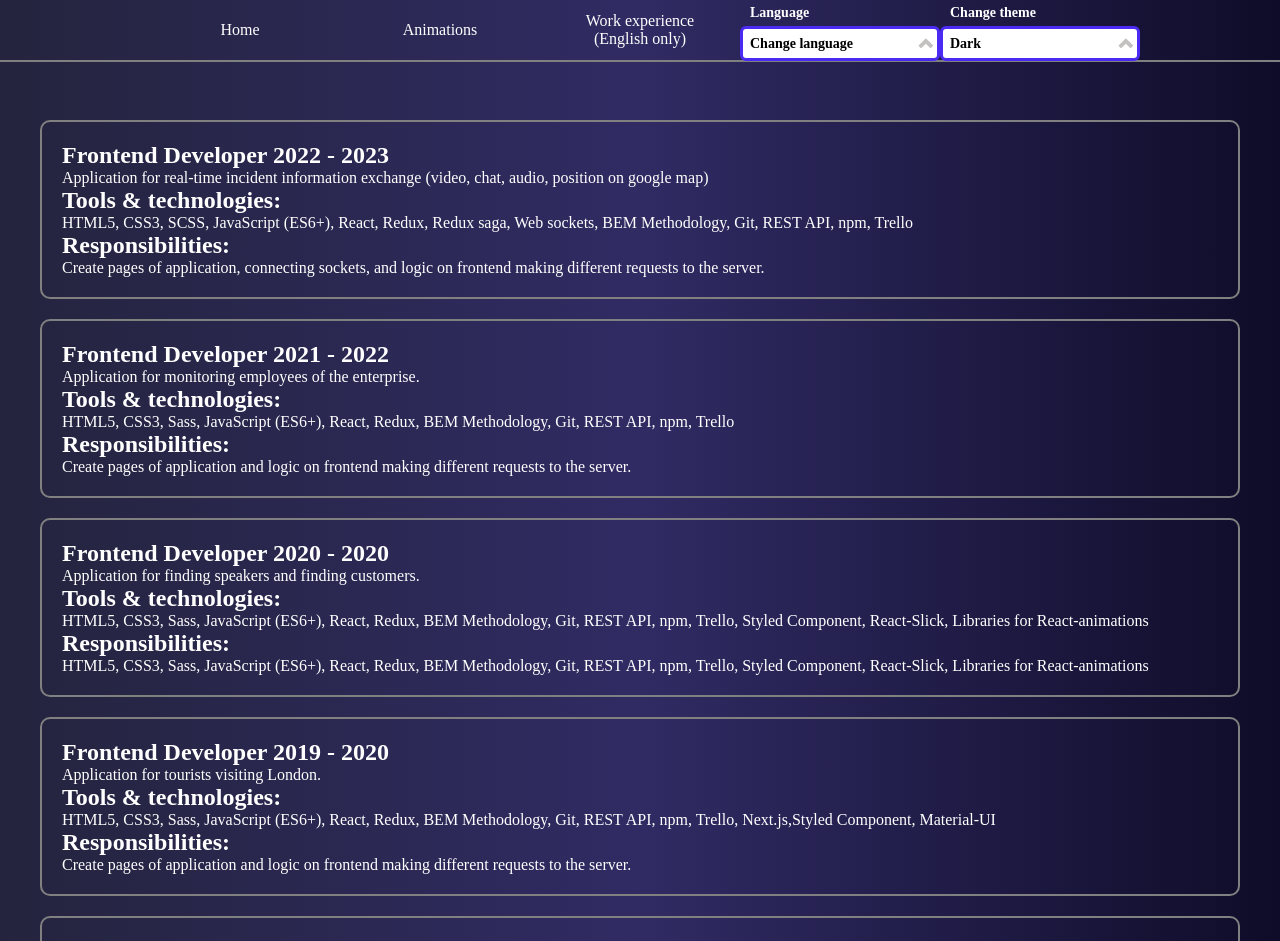
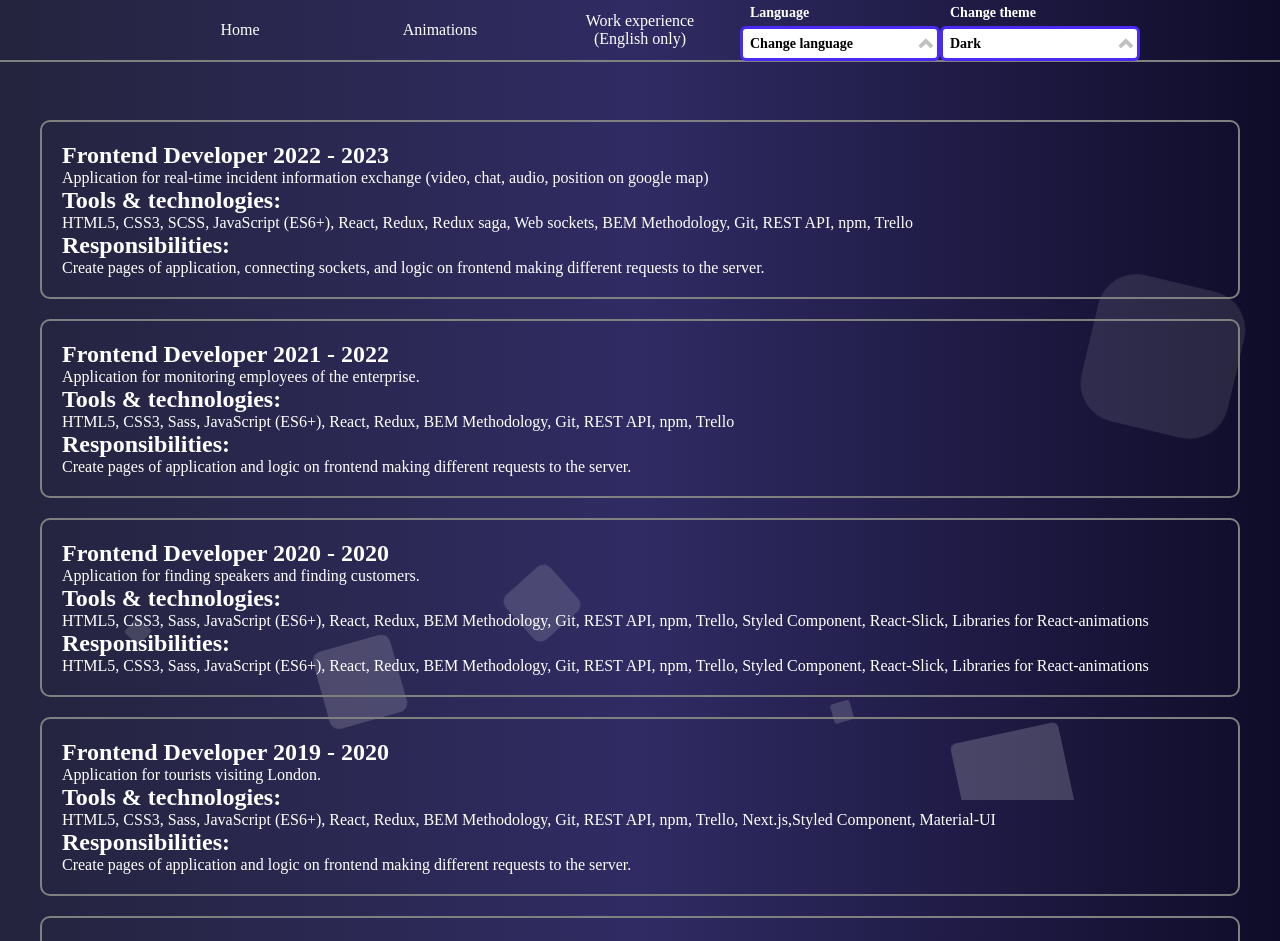
Before and after one commit to IlRoman/business_card_site, a React (Create React App) app: page /experience in a window 1280 px wide. Shown: the top 941 px of the page. Built offline with nearby package versions, Linux system fonts and the light colour scheme; a web font is replaced by a local one.

Commit message:
background animation added

```diff
--- a/src/Navigation/navigation.scss
+++ b/src/Navigation/navigation.scss
@@ -2,7 +2,7 @@
     width: 100%;
     position: fixed;
     top: 0;
-    z-index: 1;
+    z-index: 2;
 
     .container {
         display: grid;
@@ -39,7 +39,6 @@
     .link-container {
         width: calc(100% - 20px);
         height: calc(100% - 10px);
-        padding: 10px;
         display: flex;
         justify-content: center;
         align-items: center;
@@ -58,6 +57,7 @@
         align-items: center;
         color: white;
         flex-direction: column;
+        padding: 10px;
     }
 
     .dropdown {
--- a/src/pages/Animations/Animations.jsx
+++ b/src/pages/Animations/Animations.jsx
@@ -5,12 +5,14 @@ import { Trembling } from './AnimatedBlocks/Trembling/Trembling';
 import { Card } from './AnimatedBlocks/Card/Card';
 import './animations.scss';
 import { useSelector } from 'react-redux';
+import { BGAnimation } from '../BGAnimation/BGAnimation';
 
 export const Animations = () => {
     const { theme } = useSelector(state => state.app);
 
     return (
         <div className={`animations ${theme.data}`}>
+            <BGAnimation>
                 <div className="table">
                     <div className="cell">
                         <PopupText />
@@ -28,6 +30,7 @@ export const Animations = () => {
                         <Card />
                     </div>
                 </div>
+            </BGAnimation>
         </div>
     )
 };
--- /dev/null
+++ b/src/pages/BGAnimation/BGAnimation.jsx
@@ -0,0 +1,24 @@
+import './bg-animation.scss';
+
+export const BGAnimation = ({ children }) => {
+    return (
+        <div class="bg-animation">
+            <ul class="circles">
+                <li></li>
+                <li></li>
+                <li></li>
+                <li></li>
+                <li></li>
+                <li></li>
+                <li></li>
+                <li></li>
+                <li></li>
+                <li></li>
+            </ul>
+
+            <div className='content'>
+                {children}
+            </div>
+        </div>
+    )
+};
--- /dev/null
+++ b/src/pages/BGAnimation/bg-animation.scss
@@ -0,0 +1,117 @@
+@import url('https://fonts.googleapis.com/css?family=Exo:400,700');
+
+.bg-animation {
+    .content {
+        position: relative;
+        z-index: 1;
+    }
+
+    .circles {
+        position: fixed;
+        top: 0;
+        left: 0;
+        width: 100%;
+        height: 100%;
+        overflow: hidden;
+    }
+
+    .circles li {
+        position: absolute;
+        display: block;
+        list-style: none;
+        width: 20px;
+        height: 20px;
+        background: rgba(255, 255, 255, 0.2);
+        animation: animate 25s linear infinite;
+        bottom: -150px;
+    }
+
+    .circles li:nth-child(1) {
+        left: 25%;
+        width: 80px;
+        height: 80px;
+        animation-delay: 0s;
+    }
+
+    .circles li:nth-child(2) {
+        left: 10%;
+        width: 20px;
+        height: 20px;
+        animation-delay: 2s;
+        animation-duration: 12s;
+    }
+
+    .circles li:nth-child(3) {
+        left: 70%;
+        width: 20px;
+        height: 20px;
+        animation-delay: 4s;
+    }
+
+    .circles li:nth-child(4) {
+        left: 40%;
+        width: 60px;
+        height: 60px;
+        animation-delay: 0s;
+        animation-duration: 18s;
+    }
+
+    .circles li:nth-child(5) {
+        left: 65%;
+        width: 20px;
+        height: 20px;
+        animation-delay: 0s;
+    }
+
+    .circles li:nth-child(6) {
+        left: 75%;
+        width: 110px;
+        height: 110px;
+        animation-delay: 3s;
+    }
+
+    .circles li:nth-child(7) {
+        left: 35%;
+        width: 150px;
+        height: 150px;
+        animation-delay: 7s;
+    }
+
+    .circles li:nth-child(8) {
+        left: 50%;
+        width: 25px;
+        height: 25px;
+        animation-delay: 15s;
+        animation-duration: 45s;
+    }
+
+    .circles li:nth-child(9) {
+        left: 20%;
+        width: 15px;
+        height: 15px;
+        animation-delay: 2s;
+        animation-duration: 35s;
+    }
+
+    .circles li:nth-child(10) {
+        left: 85%;
+        width: 150px;
+        height: 150px;
+        animation-delay: 0s;
+        animation-duration: 11s;
+    }
+
+    @keyframes animate {
+        0% {
+            transform: translateY(0) rotate(0deg);
+            opacity: 1;
+            border-radius: 0;
+        }
+
+        100% {
+            transform: translateY(-1000px) rotate(720deg);
+            opacity: 0;
+            border-radius: 50%;
+        }
+    }
+}
--- a/src/pages/Home/Home.jsx
+++ b/src/pages/Home/Home.jsx
@@ -5,6 +5,7 @@ import { Page3 } from './Page3/Page3';
 import { useSelector } from "react-redux";
 import ReactFullpage from '@fullpage/react-fullpage';
 import "./home.scss";
+import { BGAnimation } from "../BGAnimation/BGAnimation";
 
 const SEL = "custom-section";
 const SECTION_SEL = `.${SEL}`;
@@ -27,7 +28,9 @@ export const Home = () => {
     const { theme } = useSelector(state => state.app);
 
     return (
+        <>
             <div className={`home ${theme.data}`}>
+                <BGAnimation>
                     <ReactFullpage
                         debug /* Debug logging */
                         navigation={true}
@@ -42,6 +45,8 @@ export const Home = () => {
                             </ReactFullpage.Wrapper>
                         )}
                     />
+                </BGAnimation>
             </div>
+        </>
     )
 };
--- a/src/pages/Home/Page1/Slides/Slide1/slide1.scss
+++ b/src/pages/Home/Page1/Slides/Slide1/slide1.scss
@@ -39,7 +39,7 @@
             font-size: 30px;
             text-align: center;
             font-family: 'Neucha', cursive;
-            letter-spacing: 2px;
+            letter-spacing: 4px;
         }
 
         h2 {
--- a/src/pages/Home/Page2/Page2.jsx
+++ b/src/pages/Home/Page2/Page2.jsx
@@ -1,9 +1,8 @@
-import './main.scss';
+import './page2.scss';
 
 export const Page2 = () => {
     return (
         <div className='page2'>
-            <h1 className='title'>Main</h1>
         </div>
     )
 };
--- a/src/pages/WorkExperience/WorkExperience.jsx
+++ b/src/pages/WorkExperience/WorkExperience.jsx
@@ -1,4 +1,5 @@
 import { useSelector } from 'react-redux';
+import { BGAnimation } from '../BGAnimation/BGAnimation';
 import './work-experience.scss';
 
 const experienceArray = [
@@ -51,6 +52,7 @@ export const WorkExperience = () => {
 
     return (
         <div className={`work-experience ${theme.data}`}>
+            <BGAnimation>
                 <div className='container'>
                     {experienceArray.map((elem, index) => {
                         return (
@@ -64,9 +66,9 @@ export const WorkExperience = () => {
                             </div>
                         )
                     })}
-
                     <h2 style={{ marginTop: 20 }}>And other small projects...</h2>
                 </div>
+            </BGAnimation>
         </div>
     )
 };
```
Also changed, not shown: src/pages/Home/Page2/page2.scss (renamed from src/pages/Home/Page2/main.scss). Lines whose indentation alone changed are shown as unchanged.
